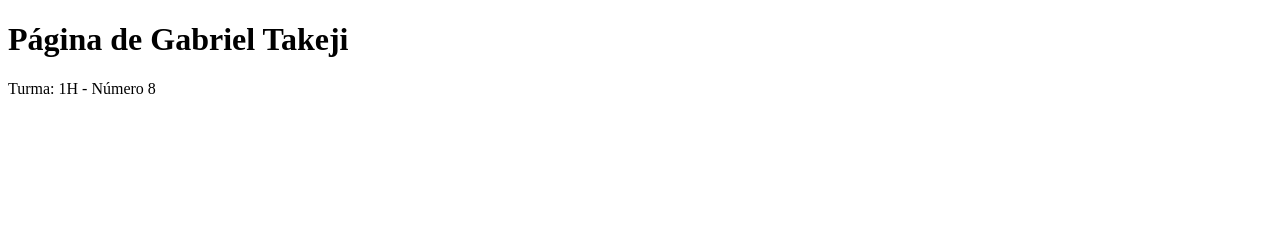
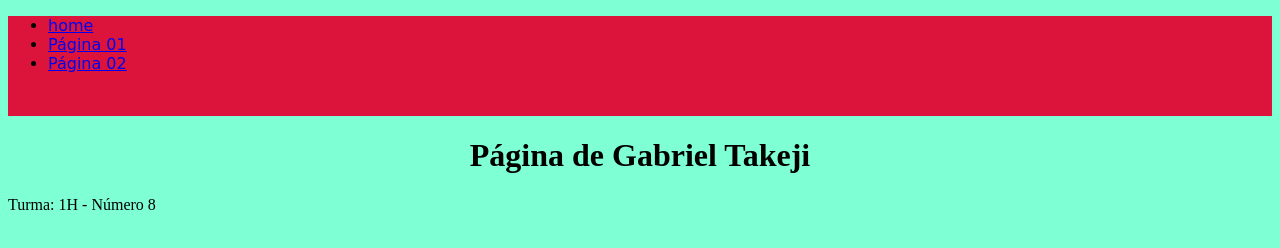
Before and after one commit to gabriel-takeji/primeiroh_2t, a plain HTML site: page index.html in a window 1280 px wide. Drawn offline with Linux system fonts and the light colour scheme.

Commit message:
Add files via upload

```diff
--- a/estilo.css
+++ b/estilo.css
@@ -1 +1,13 @@
-estilo.css
+body {
+    background-color: aquamarine;
+}
+h1 {
+    text-align: center;
+}
+.menuPrincipal {
+position: relative;
+width: 100%;
+height: 100px;
+background: crimson;
+font-family: cursive;
+}
--- a/index.html
+++ b/index.html
@@ -6,6 +6,15 @@
     <link rel="stylesheet" href="estilo.css">
   </head>
   <body>
+    <div class="menuPrincipal">
+      <nav>
+          <ul>
+              <li><a href="index.html">home</a></li>
+              <li><a href="pagina01.html">Página 01</a></li>
+              <li><a href="pagina02.html">Página 02</a></li>
+          </ul>
+      </nav>
+          </div>
     <h1>Página de Gabriel Takeji</h1>
     <p>Turma: 1H - Número 8</p>
   </body>
```
Also changed, not shown: pagina01.html (added, +22 -0 lines), pagina02.html (added, +21 -0 lines).
